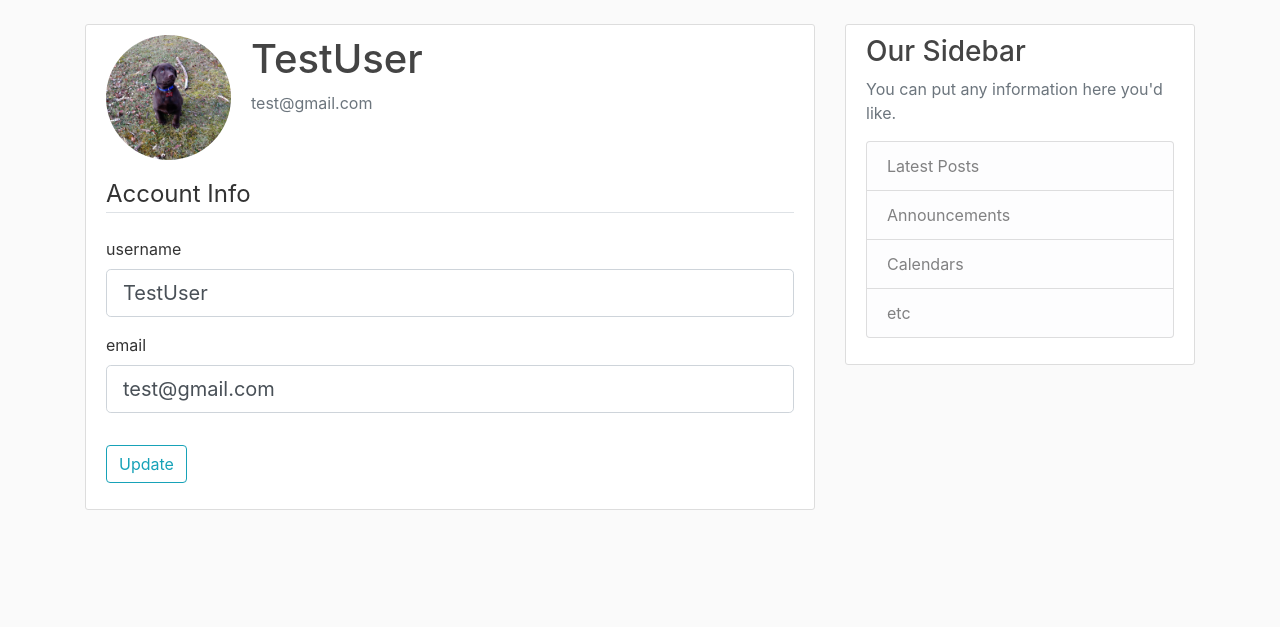
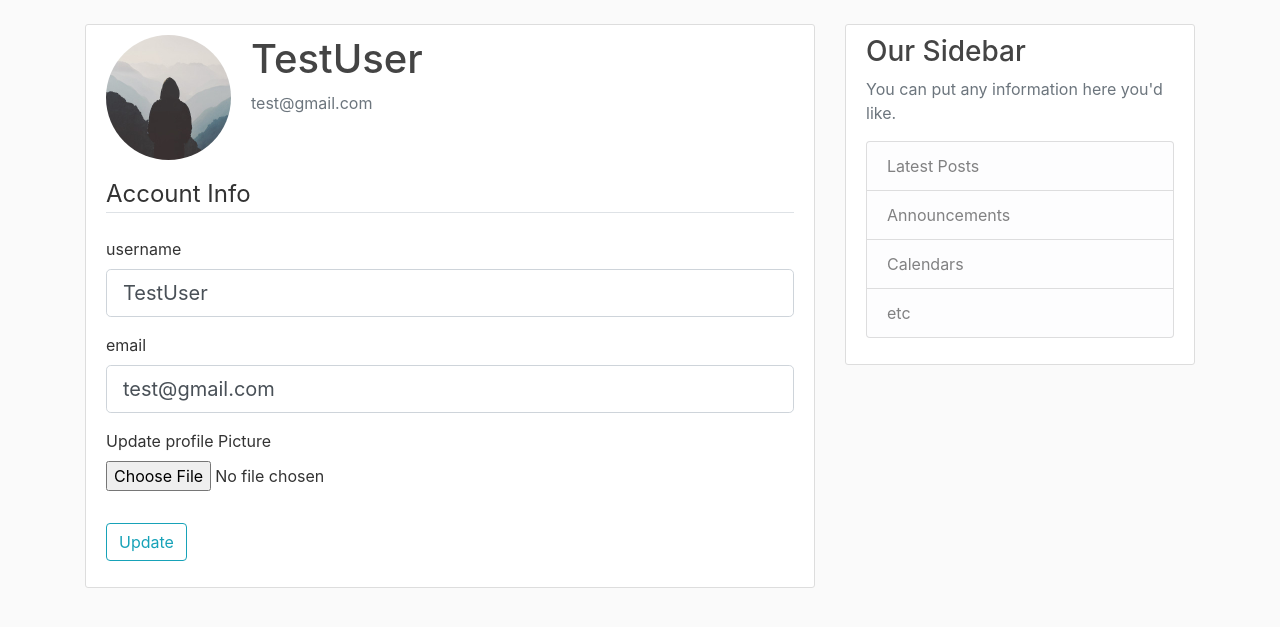
Before and after one commit to RoshanKumarMahaseth/FlaskBlog, a Flask app: page /account in a window 1280 px wide. Shown: the part 56-683 px from the top of the page. Run offline with Flask 3, Linux system fonts and the light colour scheme; a user stored in the database is signed in; some libraries are stand-ins or nearby versions.

Commit message:
Profile pic Update functionality

```diff
--- a/flaskblog/forms.py
+++ b/flaskblog/forms.py
@@ -1,4 +1,5 @@
 from flask_wtf import FlaskForm
+from flask_wtf.file import FileAllowed,FileField
 from wtforms import StringField,PasswordField,EmailField,BooleanField,SubmitField
 from wtforms.validators import DataRequired,Length,Email,EqualTo,ValidationError
 from flaskblog.models import User
@@ -33,6 +34,7 @@ class LoginForm(FlaskForm):
 class UpdateAccountForm(FlaskForm):
     username = StringField('username', validators=[DataRequired(),Length(min=3,max=20)])
     email = StringField('email',validators=[DataRequired(),Email()])
+    picture = FileField('Update profile Picture',validators=[FileAllowed(['jpg','png'])])
     submit = SubmitField('Update')
 
     def validate_username(self,username):
--- a/flaskblog/routes.py
+++ b/flaskblog/routes.py
@@ -1,3 +1,6 @@
+import os
+import secrets
+from PIL import Image
 from flask import render_template,redirect,url_for,flash,request
 from flaskblog import app,db,bcrypt
 from flaskblog.forms import RegistrationForm,LoginForm,UpdateAccountForm
@@ -72,11 +75,32 @@ def logout():
     return redirect(url_for('home'))
 
 
+##
+
+def save_picture(form_picture):
+    random_hex = secrets.token_hex(8)
+    _,f_ext = os.path.splitext(form_picture.filename)
+    picture_fn = random_hex + f_ext
+    picture_path = os.path.join(app.root_path,'static/profile_pic',picture_fn)
+
+    output_size = (125,125)
+    i = Image.open(form_picture)
+    i.thumbnail(output_size)
+    i.save(picture_path)
+
+    return picture_fn
+
+
 @app.route('/account',methods=['GET','POST'])
 @login_required
 def account():
     form = UpdateAccountForm()
     if form.validate_on_submit():
+        if form.picture.data:
+            picture_file = save_picture(form.picture.data)
+            current_user.image_file = picture_file
+
+
         current_user.username = form.username.data
         current_user.email = form.email.data
         db.session.commit()
--- a/flaskblog/templates/account.html
+++ b/flaskblog/templates/account.html
@@ -9,7 +9,7 @@
     </div>
   </div>
 
-        <form method="POST" action="">
+        <form method="POST" action="" enctype="multipart/form-data">
             {{ form.hidden_tag() }}
             <fieldset class="form-group">
                 <legend class="border-bottom mb-4">Account Info</legend>
@@ -40,6 +40,16 @@
                         {{ form.email(class="form-control form-control-lg") }}
                     {% endif %}
                 </div>
+                <div class="form-group">
+                    {{ form.picture.label() }}
+                    {{ form.picture(class="form-control-file") }}
+                    {% if form.picture.errors %}
+                        {% for error in fomr.picture.errrors %}
+                            <span class="test-danger">{{error}}</span>
+                        {%endfor%}
+                    {%endif%}
+                </div>
+
             </fieldset>
             <div class="form-group">
                 {{ form.submit(class="btn btn-outline-info") }}
```
Also changed, not shown: README.md, flaskblog/static/profile_pic/default.jpg, flaskblog/static/profile_pic/fbc5004259817a05.jpg (added), flaskblog/static/profile_pic/spiderman.jpg (added), instance/site.db.
